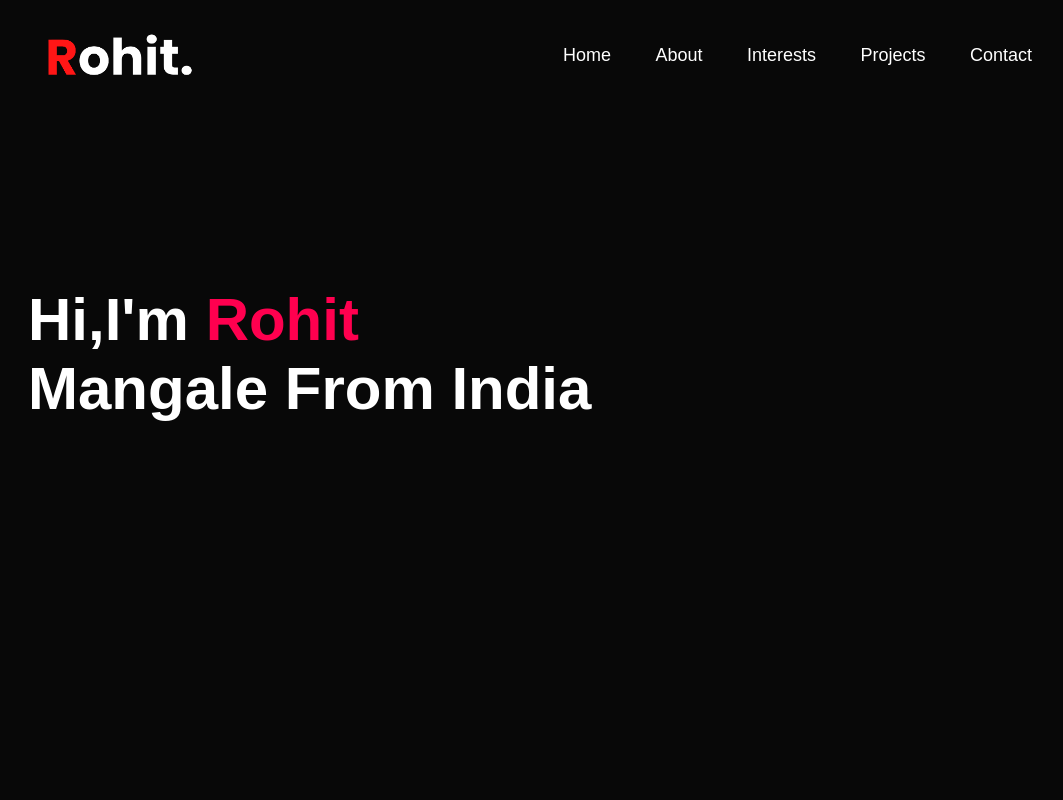
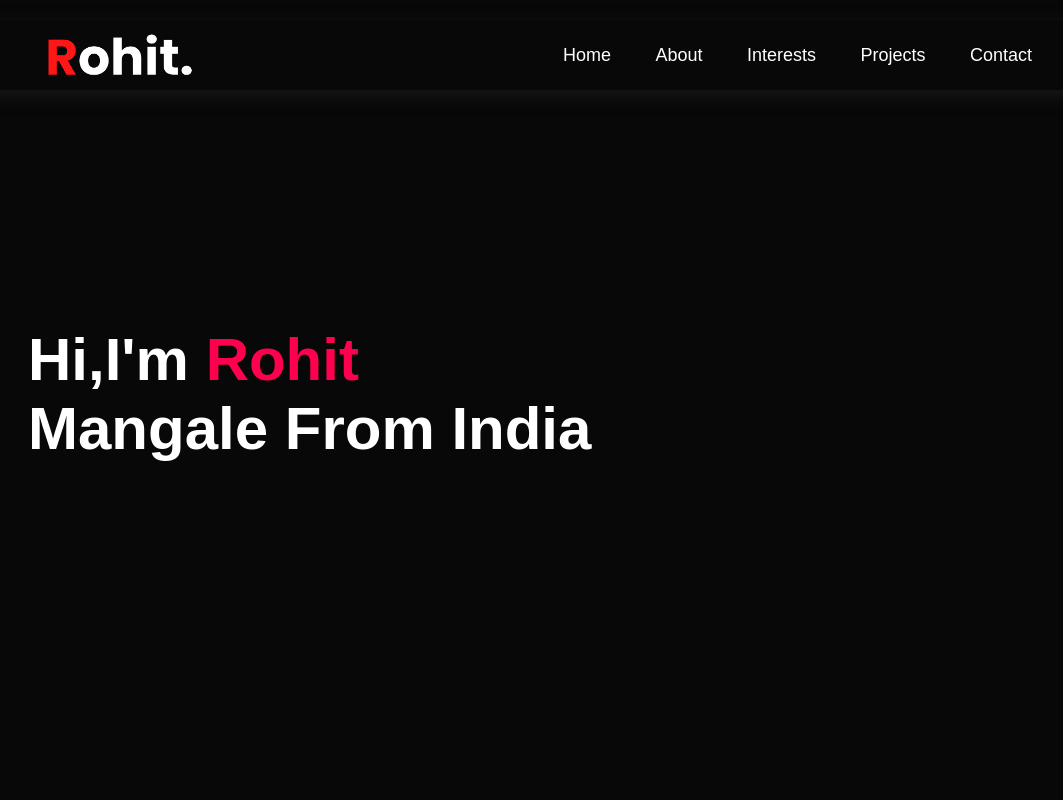
Before and after one commit to RohitMangale/Portfolio, a plain HTML site: page index.html in a window 1280 px wide. Shown: the top 800 px of the page, without its empty margins (100-1163 px from the left). Drawn offline with Linux system fonts and the light colour scheme.

Commit message:
sticky navbar

```diff
--- a/index.html
+++ b/index.html
@@ -27,12 +27,18 @@
                 </ul>
                 <i class="fa-solid fa-bars" onclick="openmenu()"></i>
             </nav>
+        </div>
+    </div>
+
+    <div id="page-header">
+        <div class="container">
             <div class="header-text">
 
                 <h1>Hi,I'm <span>Rohit</span> <br> Mangale From India</h1>
             </div>
         </div>
     </div>
+
     <!-- ----------------------------------------about----------------- -->
     <div id="about">
         <div class="container">
--- a/style.css
+++ b/style.css
@@ -12,12 +12,13 @@ body{
     color: #fff;
 }
 #header{
-    width: 100%;
-    height: 100vh;
     background-color: #080808;
-    background-size: cover;
-    background-position: center;
     margin-top: 20px;
+    z-index: 999;
+    position: sticky;
+    top: 0;
+    left: 0;
+    box-shadow: 0 5px 15px rgb(26, 25, 25);
 
 }
 .container{
@@ -28,6 +29,7 @@ nav{
     align-items: center;
     justify-content: space-between;
     flex-wrap: wrap;
+
 
 }
 .logo{
@@ -71,6 +73,15 @@ nav ul li a:hover::after{
 }
 .header-text h1 span{
     color: #ff004f;
+}
+#page-header{
+    width: 100%;
+    height: 100vh;
+    background-color: #080808;
+    background-size: cover;
+    background-position: center;
+    margin-top: 20px;
+
 }
 /* <!-- ------------about----------------- --> */
 
@@ -342,7 +353,8 @@ nav .fa-solid{
     display: none;
 }
 
-@media only screen and (max-width: 600px){
+@media only screen and (max-width: 600px)
+{
     #header{
         background-color: #080808;
     }
```
